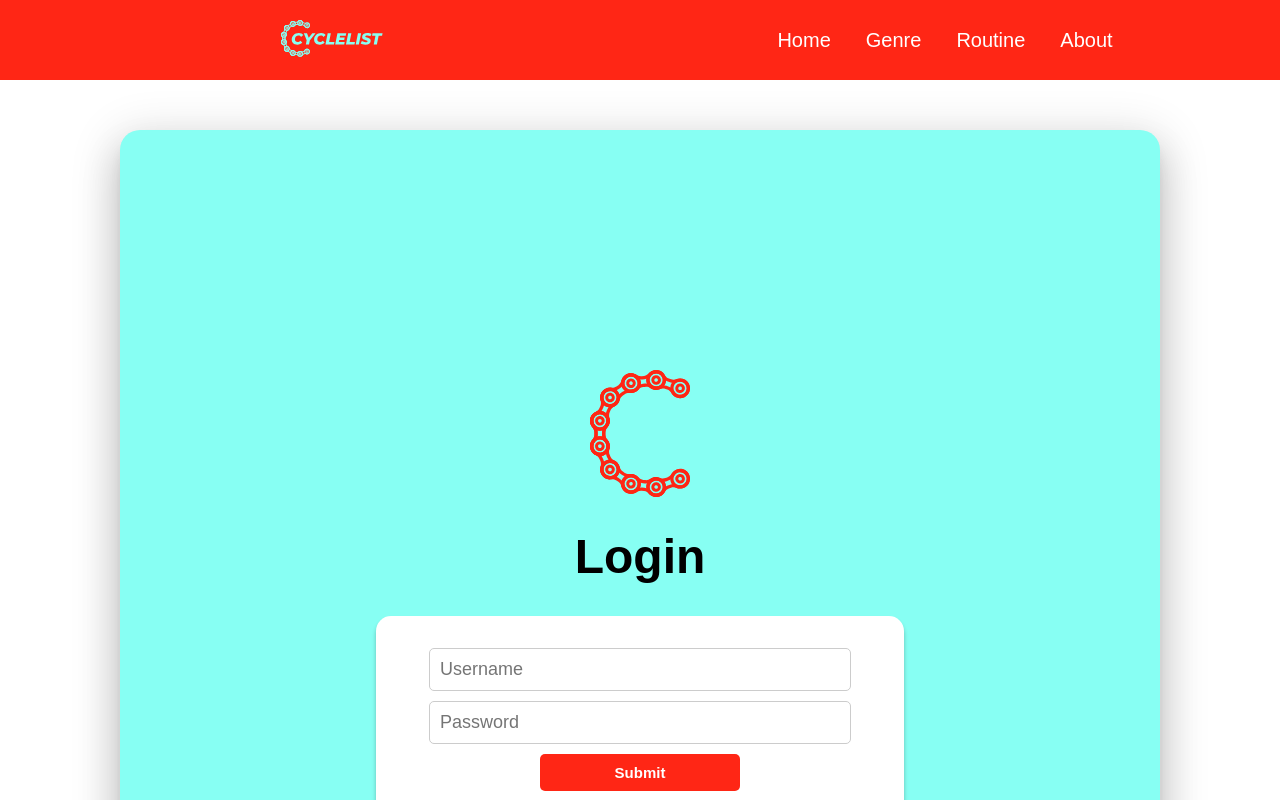
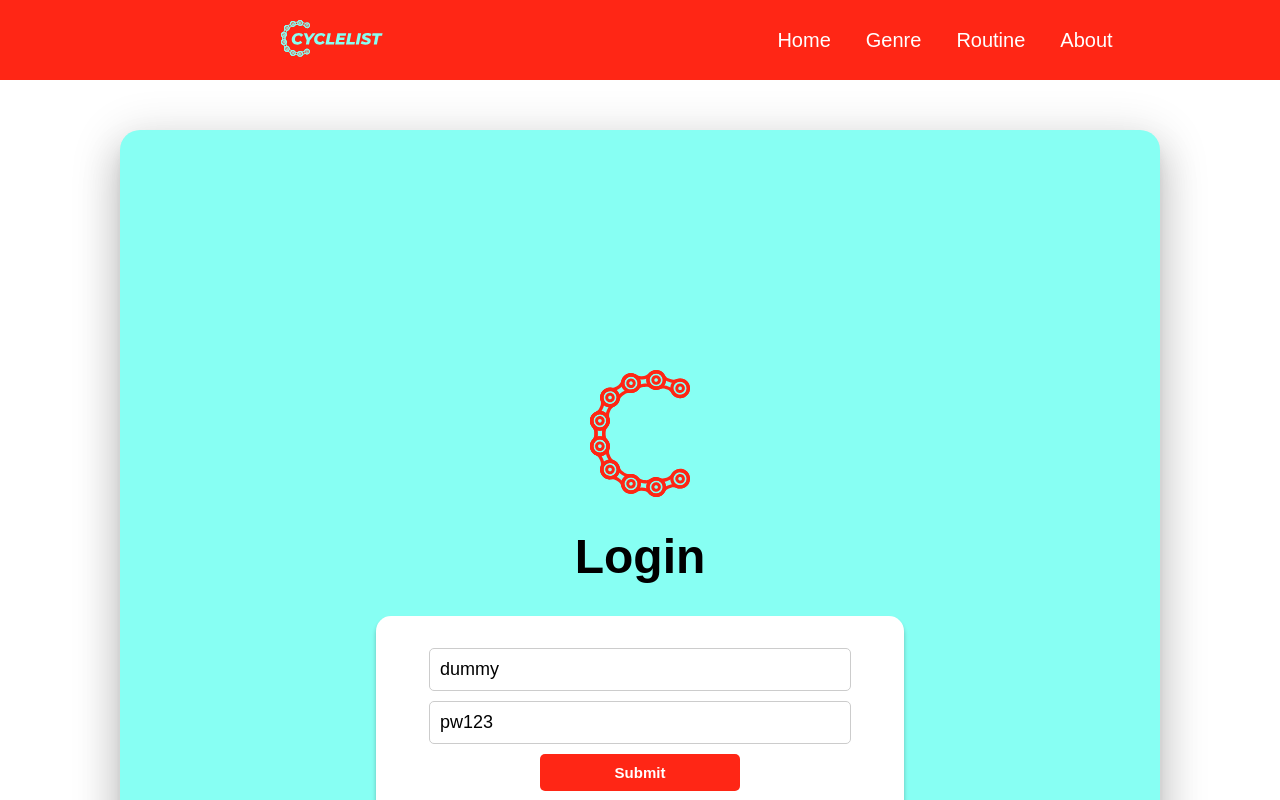
Before and after one commit to frank-booth/CycleList_Frontend, a React (Create React App) app in the folder client/: page /login in a window 1280 px wide. Shown: the top 800 px of the page. Built offline with nearby package versions, Linux system fonts and the light colour scheme; no server answers.

Commit message:
setup dummy account

```diff
--- a/client/src/components/Login.jsx
+++ b/client/src/components/Login.jsx
@@ -5,8 +5,8 @@ import CIcon from '../assets/C.svg'
 const Login = ({ riders }) => {
   let navigate = useNavigate()
   const initialState = {
-    userName: '',
-    passwordDigest: ''
+    userName: 'dummy',
+    passwordDigest: 'pw123'
   }
   const [formState, setFormState] = useState(initialState)
 
```
